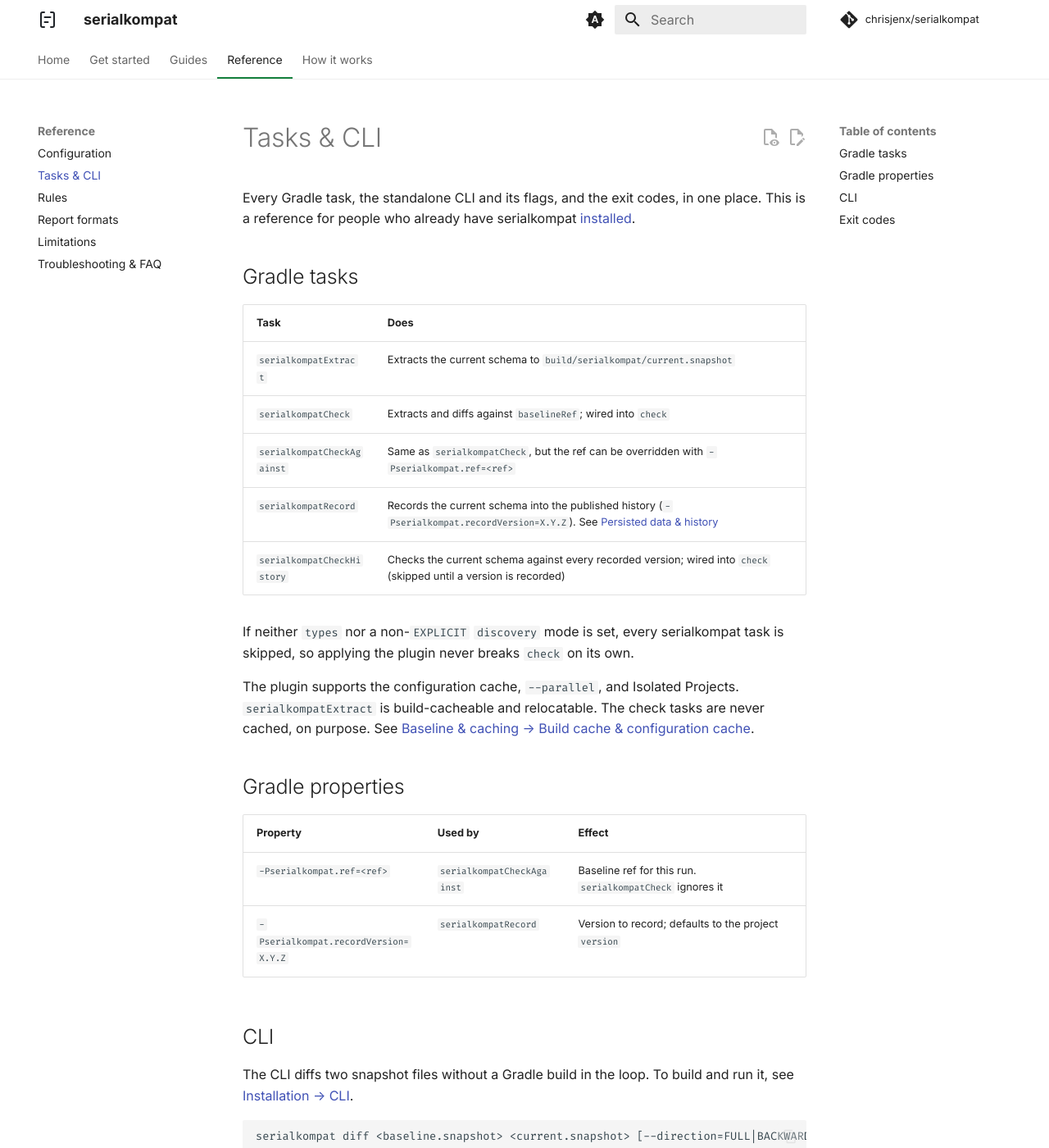
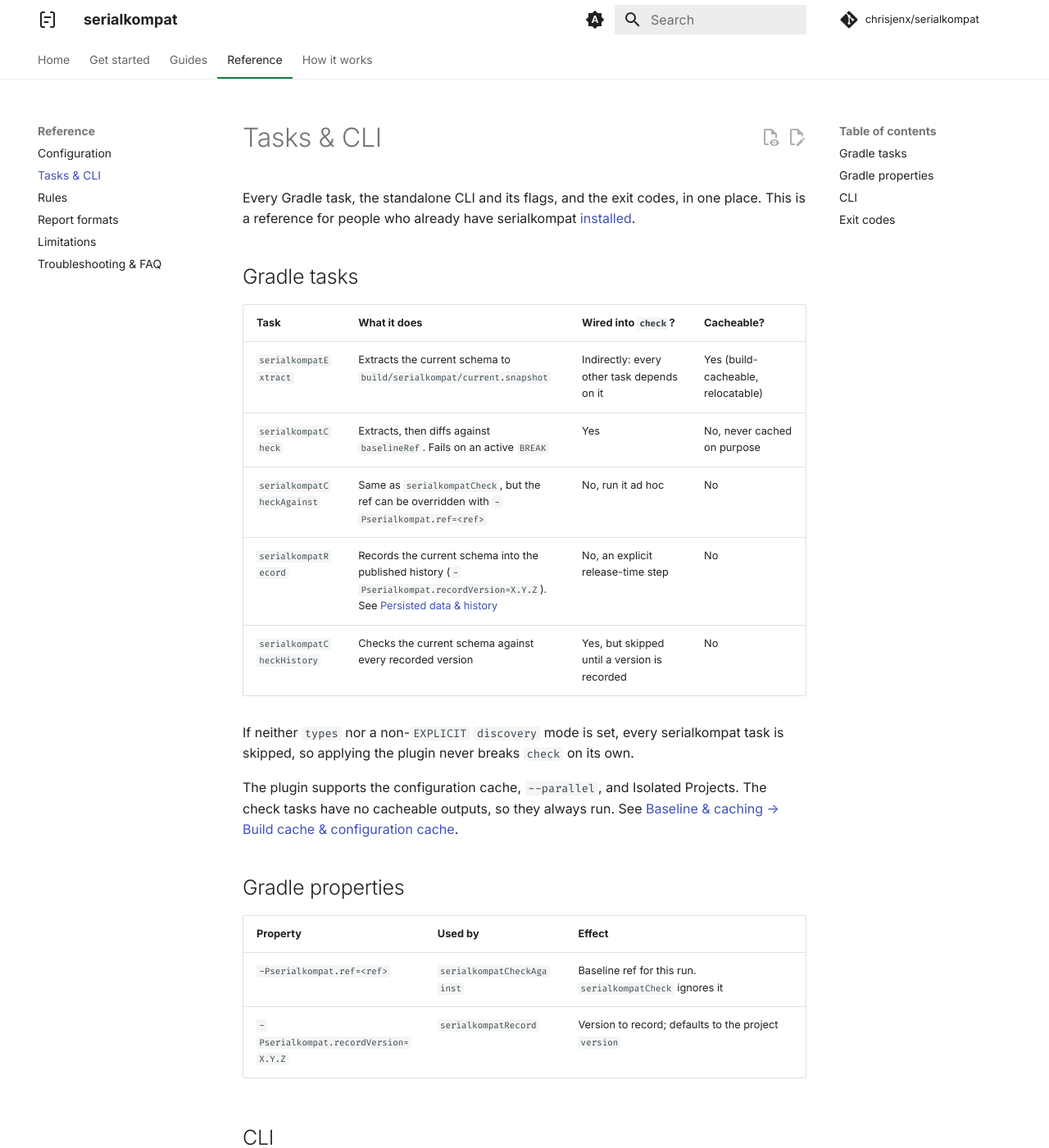
Before and after one commit to chrisjenx/serialkompat, an MkDocs documentation site: the page built from docs/tasks-cli.md, in a window 1280 px wide and 1400 px high. Shown: the whole window at 82% size. Built offline with MkDocs 1.6.1 and Material for MkDocs 9.7.7, drawn with Linux system fonts in a browser that asks for light colours; a script that is not in the unit is left out; comment, search, counter and statistics services are not loaded; some of the changed text lies outside the part shown.

Commit message:
docs: tasks & CLI reference
Co-Authored-By: Claude Opus 5.5 <noreply@anthropic.com>

```diff
--- a/docs/tasks-cli.md
+++ b/docs/tasks-cli.md
@@ -6,20 +6,19 @@ This is a reference for people who already have serialkompat
 
 ## Gradle tasks { #tasks }
 
-| Task | Does |
-|---|---|
-| `serialkompatExtract` | Extracts the current schema to `build/serialkompat/current.snapshot` |
-| `serialkompatCheck` | Extracts and diffs against `baselineRef`; wired into `check` |
-| `serialkompatCheckAgainst` | Same as `serialkompatCheck`, but the ref can be overridden with `-Pserialkompat.ref=<ref>` |
-| `serialkompatRecord` | Records the current schema into the published history (`-Pserialkompat.recordVersion=X.Y.Z`). See [Persisted data & history](history.md) |
-| `serialkompatCheckHistory` | Checks the current schema against every recorded version; wired into `check` (skipped until a version is recorded) |
+| Task | What it does | Wired into `check`? | Cacheable? |
+|---|---|---|---|
+| `serialkompatExtract` | Extracts the current schema to `build/serialkompat/current.snapshot` | Indirectly: every other task depends on it | Yes (build-cacheable, relocatable) |
+| `serialkompatCheck` | Extracts, then diffs against `baselineRef`. Fails on an active `BREAK` | Yes | No, never cached on purpose |
+| `serialkompatCheckAgainst` | Same as `serialkompatCheck`, but the ref can be overridden with `-Pserialkompat.ref=<ref>` | No, run it ad hoc | No |
+| `serialkompatRecord` | Records the current schema into the published history (`-Pserialkompat.recordVersion=X.Y.Z`). See [Persisted data & history](history.md) | No, an explicit release-time step | No |
+| `serialkompatCheckHistory` | Checks the current schema against every recorded version | Yes, but skipped until a version is recorded | No |
 
 If neither `types` nor a non-`EXPLICIT` `discovery` mode is set, every serialkompat task
 is skipped, so applying the plugin never breaks `check` on its own.
 
-The plugin supports the configuration cache, `--parallel`, and Isolated Projects.
-`serialkompatExtract` is build-cacheable and relocatable. The check tasks are never
-cached, on purpose. See
+The plugin supports the configuration cache, `--parallel`, and Isolated Projects. The
+check tasks have no cacheable outputs, so they always run. See
 [Baseline & caching → Build cache & configuration cache](baseline-caching.md#build-cache-configuration-cache).
 
 ## Gradle properties { #properties }
@@ -64,13 +63,11 @@ Two empty snapshots still pass.
 
 ## Exit codes { #exit-codes }
 
-Under Gradle, `serialkompatCheck` passes when there are no active `BREAK` findings
-(`WARN`s don't fail it). An active `BREAK` fails the task, so the build exits non-zero.
+The two tools signal results differently.
 
-The standalone CLI has a finer-grained contract:
-
-| Code | Meaning |
-|---|---|
-| `0` | No breaking findings (there may still be `WARN`s) |
-| `1` | At least one active `BREAK` finding (unless `--no-fail`) |
-| `2` | Usage error (bad arguments, unreadable snapshot, etc.), or an empty baseline without `--allow-empty-baseline` |
+| Outcome | Gradle (`serialkompatCheck`, `serialkompatCheckAgainst`, `serialkompatCheckHistory`) | CLI (`serialkompat diff`) |
+|---|---|---|
+| No active `BREAK` (there may be `WARN`s) | Task passes | Exit `0` |
+| At least one active `BREAK` | Task fails, so the build exits non-zero | Exit `1` (exit `0` with `--no-fail`) |
+| Usage error (bad arguments, unreadable snapshot) | Not applicable | Exit `2` |
+| Empty baseline, current has contracts | Pairwise checks fail unless `failOnEmptyBaseline` is off (see [Configuration](configuration.md)) | Exit `2` unless `--allow-empty-baseline` |
```
